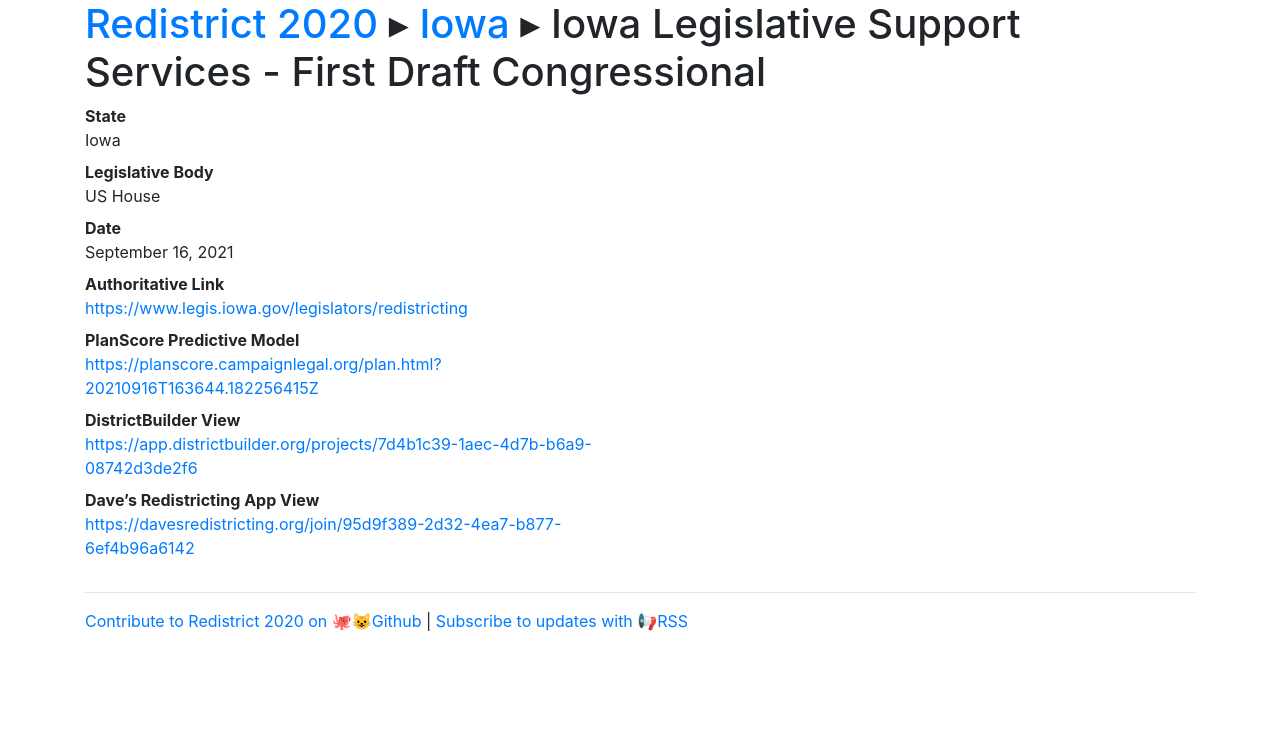
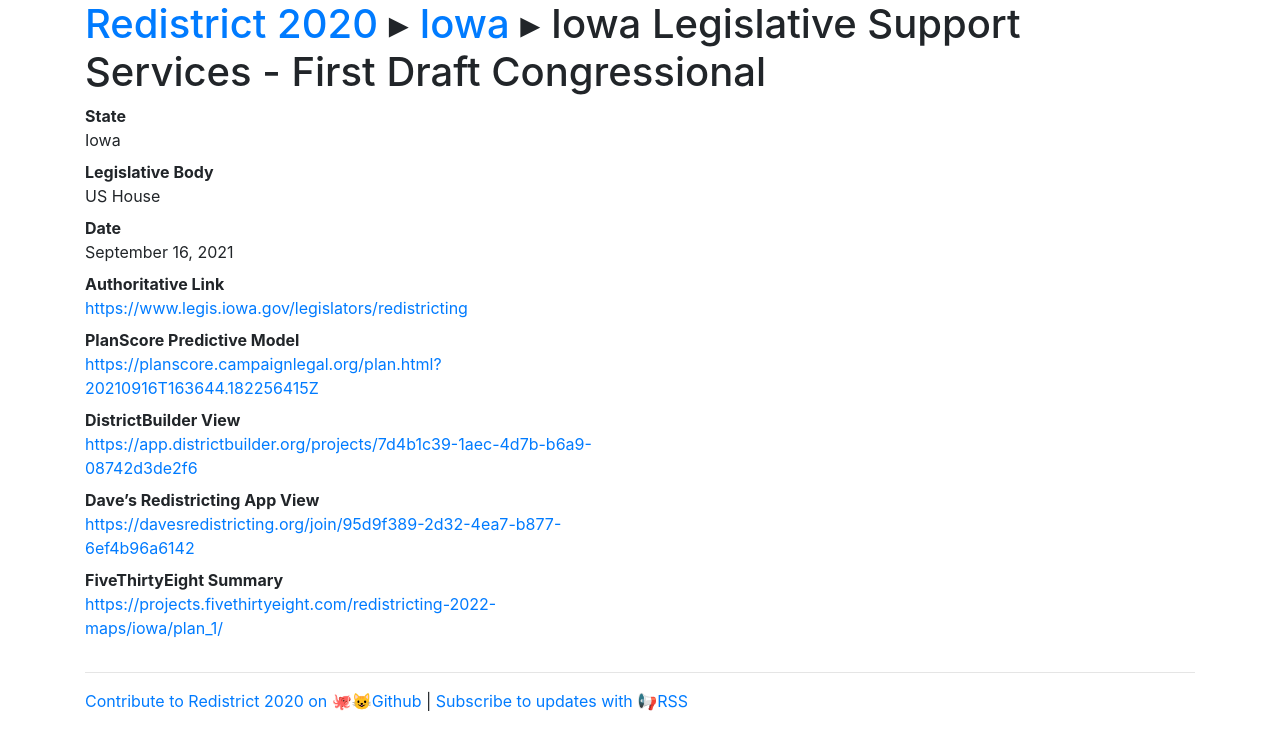
Before and after one commit to PlanScore/Redistrict2020, a Jekyll site: the page built from _plans/IA-2021-09-Congress.md, in a window 1280 px wide. Shown: the top 750 px of the page. Built offline with Jekyll 4.4.1, drawn with Linux system fonts in a browser that asks for light colours; nearby versions of some CDN libraries; part of the change alters nothing that is shown.

Commit message:
Added IA 538 link

```diff
--- a/_plans/IA-2021-09-Congress.md
+++ b/_plans/IA-2021-09-Congress.md
@@ -7,7 +7,7 @@ authoritative_link: https://www.legis.iowa.gov/legislators/redistricting
 planscore_link: https://planscore.campaignlegal.org/plan.html?20210916T163644.182256415Z
 districtbuilder_link: https://app.districtbuilder.org/projects/7d4b1c39-1aec-4d7b-b6a9-08742d3de2f6
 davesredist_link: https://davesredistricting.org/join/95d9f389-2d32-4ea7-b877-6ef4b96a6142
-five38_link:
+five38_link: https://projects.fivethirtyeight.com/redistricting-2022-maps/iowa/plan_1/
 shapefile_file:
 blockassignment_file: /files/IA-2021-09/Iowa_LSA_First_Proposed_Congressional.zip
 simplegeojson_file: /files/IA-2021-09/Iowa_LSA_First_Proposed_Congressional.geojson
```
